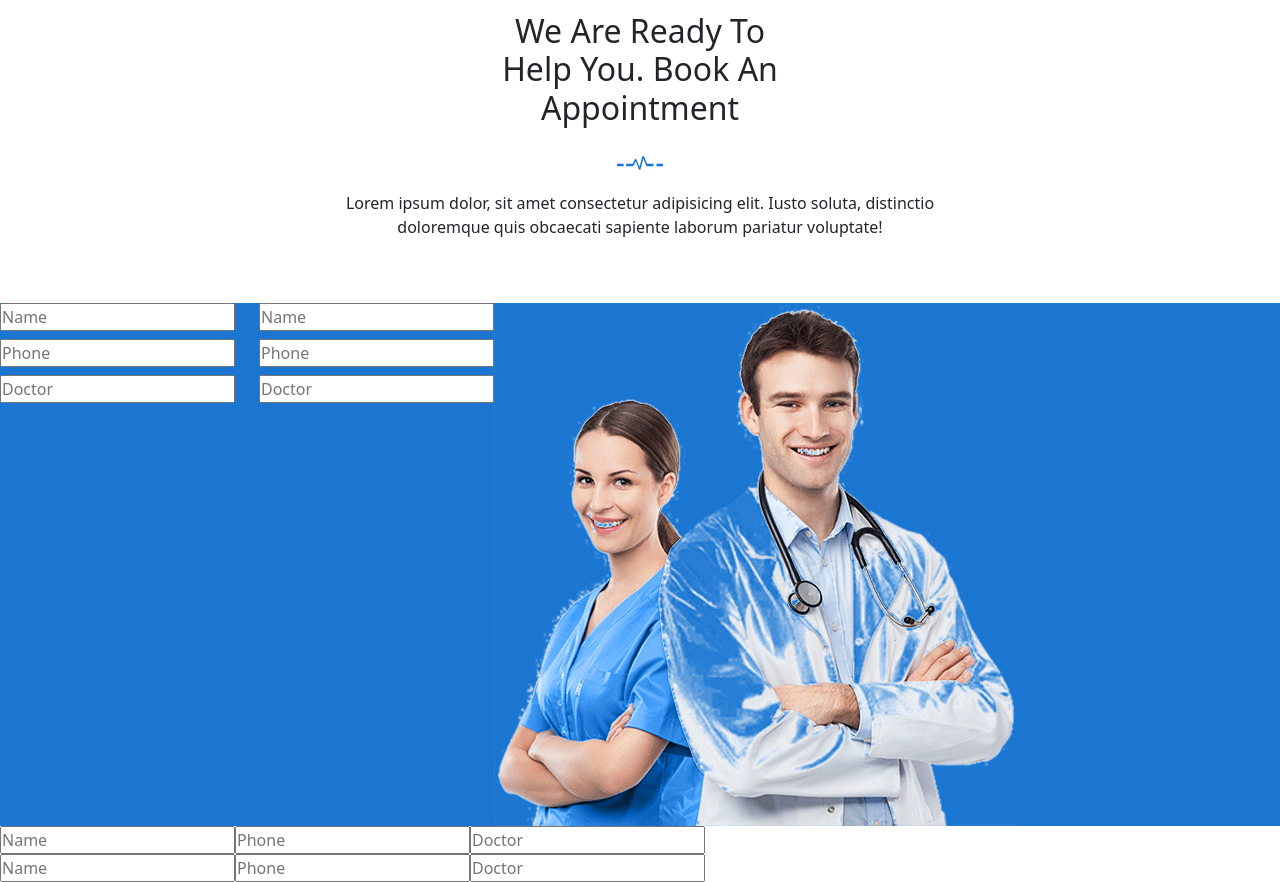
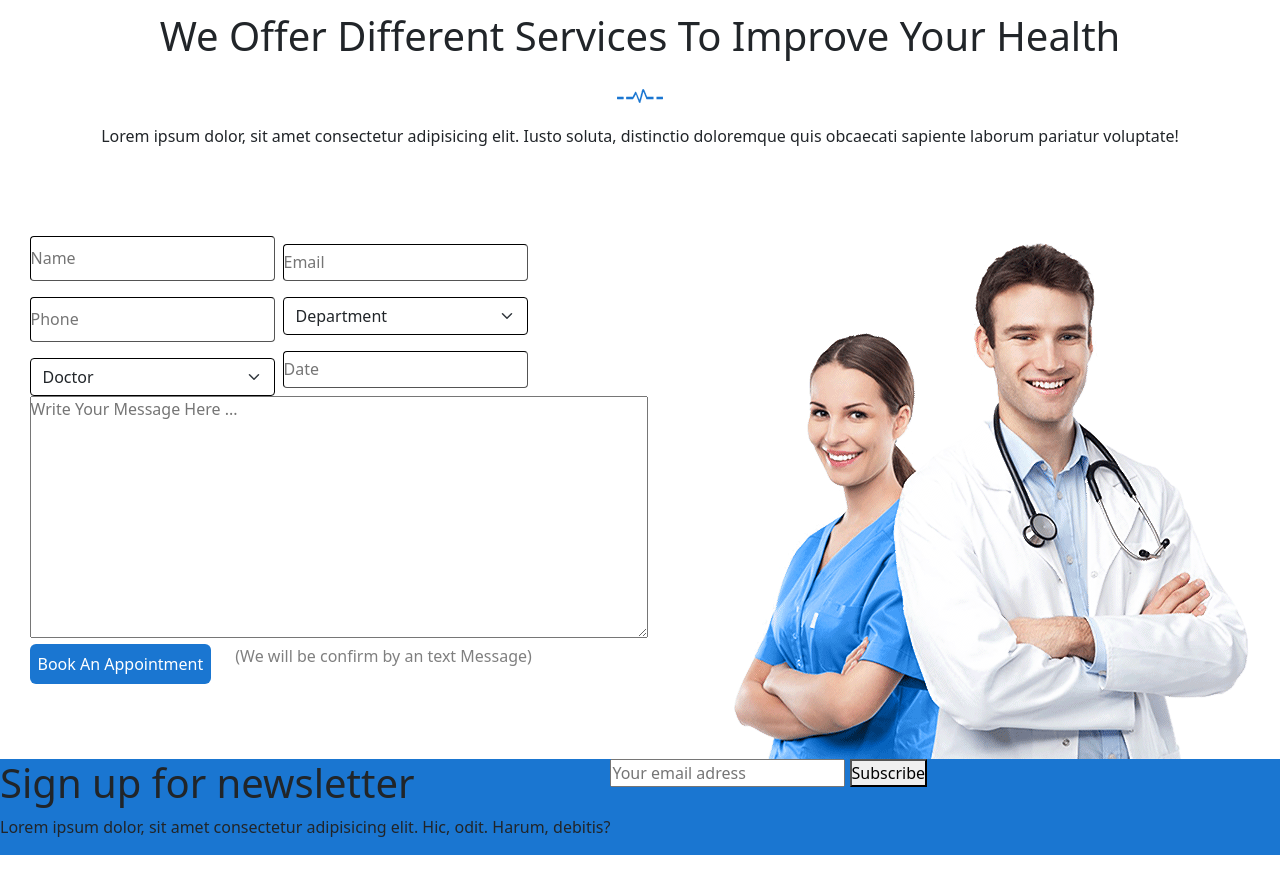
Before and after one commit to nejmaouiimane/project-final-imane-nejmaoui, a plain HTML site: page index.html in a window 1280 px wide. Shown: the part 5600-6482 px from the top of the page. After the commit the page ends 6455 px from the top, so only its background shows below. Drawn offline with nearby package versions, Linux system fonts and the light colour scheme.

Commit message:
newletter

```diff
--- a/index.html
+++ b/index.html
@@ -511,46 +511,73 @@
             </div>
         </div>
     </div>
-
     <section>
         <div class="div1 d-lg-flex align-content-lg-center flex-lg-column align-items-lg-center py-5 gap-3">
-            <h2 class="text-lg-center w-25 ">We Are Ready To Help You. <span>Book An Appointment</span></h2>
+            <h1 class="text-lg-center">We Offer Different Services To Improve Your Health</h1>
             <img src="./public/img/section-img.png" alt="">
-            <p class="text-lg-center w-50">Lorem ipsum dolor, sit amet consectetur adipisicing elit. Iusto soluta,
+            <p class="text-lg-center">Lorem ipsum dolor, sit amet consectetur adipisicing elit. Iusto soluta,
                 distinctio doloremque quis
                 obcaecati sapiente laborum pariatur voluptate!</p>
         </div>
-        <div class="contact-container bg-bleu d-lg-flex">
-            <div class="contact-baby d-lg-flex gap-4 flex-lg-row">
-                <div class="d-lg-flex gap-2 flex-lg-column">
-                    <input placeholder="Name" type="text">
-                    <input placeholder="Phone" type="text">
-                    <input placeholder="Doctor" type="text">
+
+        <div class="appointment pt-lg-4 justify-content-lg-center justify-content-lg-around d-lg-flex">
+            <div class="appointment-left d-lg-flex flex-column ">
+                <div class="top-appointment">
+                    <div class= "d-lg-flex flex-lg-row">
+                        <div class="right-top-appointment d-lg-flex  flex-lg-column ">
+                            <input class="rounded-1 border-1 border-black" placeholder="Name" type="text">
+                            <input  class="rounded-1 border-1 border-black" placeholder="Phone" type="text">
+                            <div >
+                                <select class="form-select rounded-1 border-1 border-black  " >
+                                    <option>Doctor</option>
+                                    <option value="1">One</option>
+                                    <option value="2">Two</option>
+                                    <option value="3">Three</option>
+                                </select>
+                            </div>
+                        </div>
+                        <div class="left-top-appointment d-lg-flex flex-column  p-lg-2">
+                            <input class="rounded-1 border-1 border-black " placeholder="Email" type="email">
+                            <div >
+                                <select class="form-select rounded-1 border-1 border-black" >
+                                    <option>Department</option>
+                                    <option value="1">One</option>
+                                    <option value="2">Two</option>
+                                    <option value="3">Three</option>
+                                </select>
+                            </div>
+                            <input class="rounded-1 border-1 border-black" placeholder="Date" type="text">
+
+                        </div>
+                    </div>
                 </div>
-                <div class="d-lg-flex gap-2 flex-lg-column">
-                    <input placeholder="Name" type="text">
-                    <input placeholder="Phone" type="text">
-                    <input placeholder="Doctor" type="text">
+                <div class="bottom-appointment">
+                    <textarea placeholder="Write Your Message Here ... " name="" id="" cols="65" rows="10"></textarea>
+                </div>
+                <div class="d-lg-flex flex-lg-row gap-4 d-flex flex-column">
+                    <button class="bg-bleu p-lg-2 rounded-2 border-0 text-white">Book An Appointment</button>
+                    <p class="text-black-50">(We will be confirm by an text Message)</p>
                 </div>
             </div>
+            <div class="appointment-right">
+                <img src="./public/img/contact-img.png" alt="">
+            </div>
 
-
-            <div class="contact-baby d-lg-flex flex-lg-column"><img src="./public/img/contact-img.png" alt=""></div>
         </div>
     </section>
-    <div class="contact-father">
-        <div class="d-lg-flex flex-lg-row">
-            <input placeholder="Name" type="text">
-                    <input placeholder="Phone" type="text">
-                    <input placeholder="Doctor" type="text">
+    <!-- sign up -->
+    <div class="d-lg-flex bg-bleu">
+
+        <div  class="left-part-signup">
+            <h1>Sign up for newsletter</h1>
+            <p>Lorem ipsum dolor, sit amet consectetur adipisicing elit. Hic, odit. Harum, debitis?</p>
         </div>
-        <div class="d-lg-flex flex-lg-row">
-            <input placeholder="Name" type="text">
-                    <input placeholder="Phone" type="text">
-                    <input placeholder="Doctor" type="text">
+        <div class="right-part-signup">
+            <input placeholder="Your email adress" type="text">
+            <button>Subscribe</button>
         </div>
+    </div>
 
-    </div>
 
     <script src="./node_modules/bootstrap/dist/js/bootstrap.bundle.js"></script>
 </body>
--- a/src/sass/modules/home/_main.scss
+++ b/src/sass/modules/home/_main.scss
@@ -267,6 +267,29 @@ body {
             height: 30vh;
         }
     }
+    .top-appointment{
+        height: 20vh !important;
+        width: 50vw !important;
+        display: flex;
+        justify-content: space-between;
+        .right-top-appointment{
+            gap: 2vh;
+            input{
+                width: 245px;
+                height: 50px;
+            }
+
+            }
+        .left-top-appointment{
+                gap: 2vh;
+                input{
+                    width: 245px;
+                    height: 50px;
+                }
+            }
+
+
+    }
 }
 @media (max-width:430px) {
     .carousel1{
```
Also changed, not shown: public/css/app.css, 1 other file.
